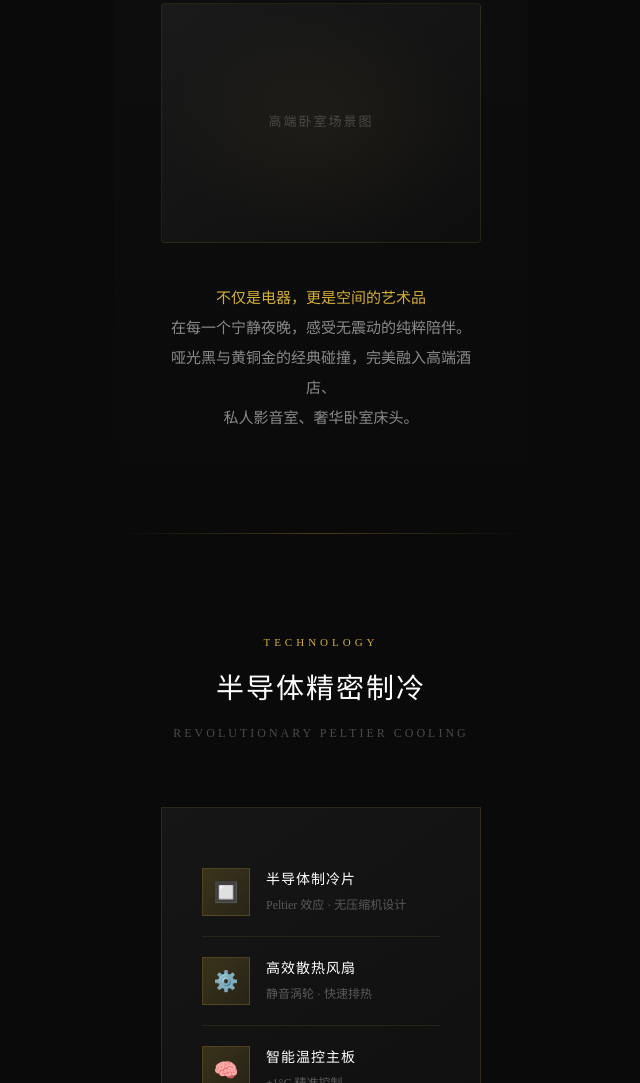
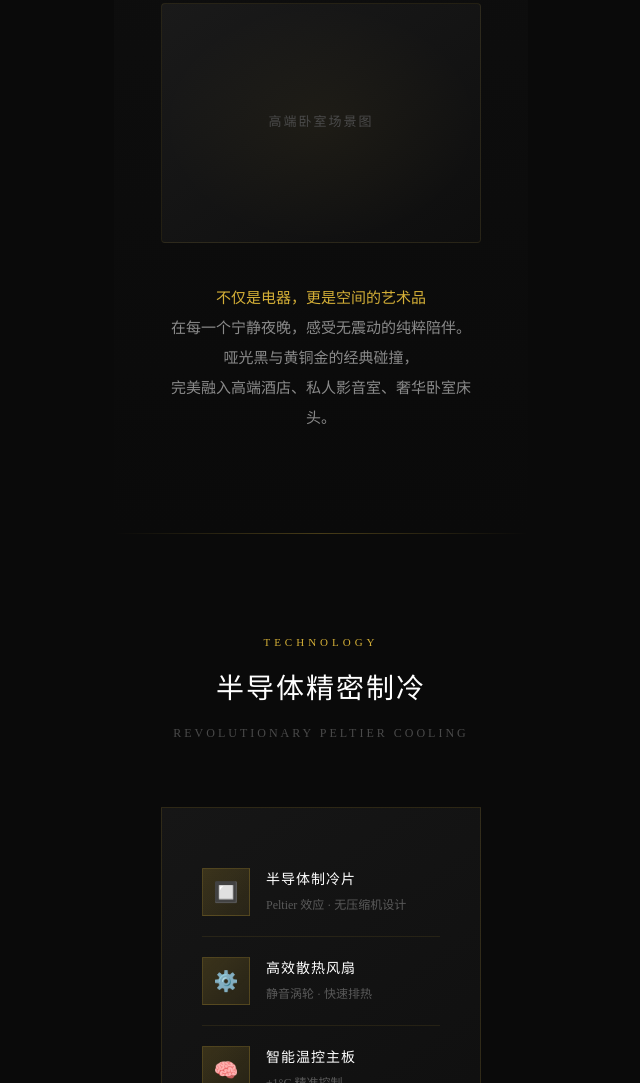
Before and after one commit to z-q-88/tripcoll-product-page, a website: page design-b2b-luxury.html in a window 1280 px wide. Shown: the part 1072-2155 px from the top of the page, without its empty margins (319-959 px from the left). Drawn offline with Linux system fonts and the light colour scheme.

Commit message:
fix: 优化 scene 段落换行，避免词语断开

```diff
--- a/design-b2b-luxury.html
+++ b/design-b2b-luxury.html
@@ -1029,8 +1029,7 @@
                 <p class="scene-text">
                     <strong>不仅是电器，更是空间的艺术品</strong><br>
                     在每一个宁静夜晚，感受无震动的纯粹陪伴。<br>
-                    哑光黑与黄铜金的经典碰撞，完美融入高端酒店、<br>
-                    私人影音室、奢华卧室床头。
+                    哑光黑与黄铜金的经典碰撞，<br>完美融入高端酒店、私人影音室、奢华卧室床头。
                 </p>
             </div>
         </section>
```
